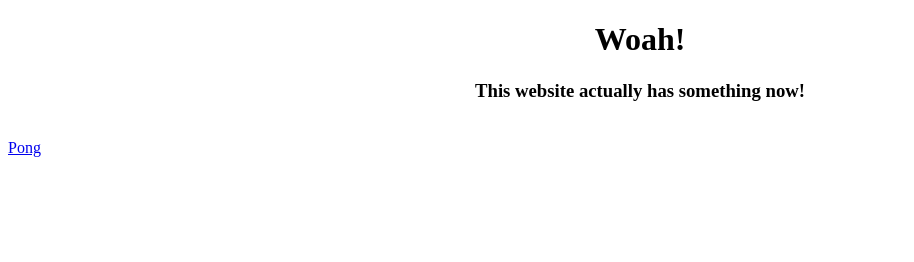
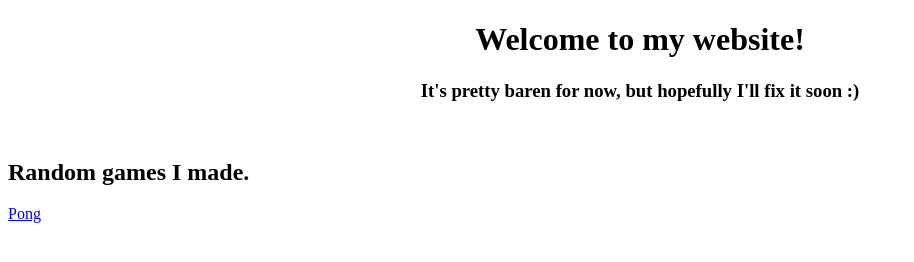
Before and after one commit to AbelAnderson/abelanderson, a plain HTML site: page index.html in a window 1280 px wide. Shown: the whole page, without its empty margins (0-914 px from the left). Drawn offline with Linux system fonts and the light colour scheme.

Commit message:
Index Change
Perhaps more to come :)

```diff
--- a/index.html
+++ b/index.html
@@ -6,9 +6,12 @@
         <meta charset="utf-8"/>
     </head>
     <body>
-        <h1 style="text-align:center" >Woah!</h1>
-        <h3 style="text-align:center">This website actually has something now!</h3>
+        <h1 style="text-align:center">Welcome to my website!</h1>
+        <h3 style="text-align:center">It's pretty baren for now, but hopefully I'll fix it soon :)</h3>
         <br/>
-        <a href="Pong.html">Pong</a>
+        <aside>
+            <h2>Random games I made.</h2>
+            <a href="Pong.html">Pong</a>
+        </aside>
     </body>
 </HTML>
```
